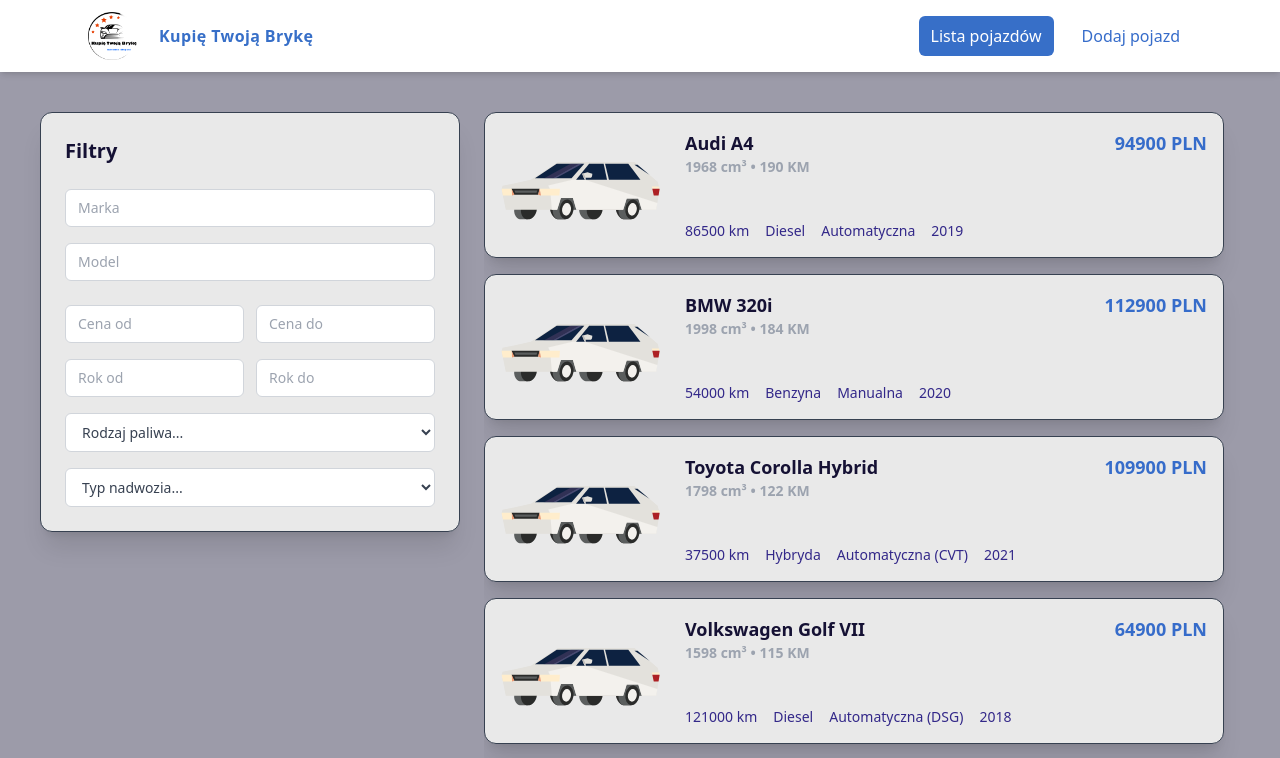
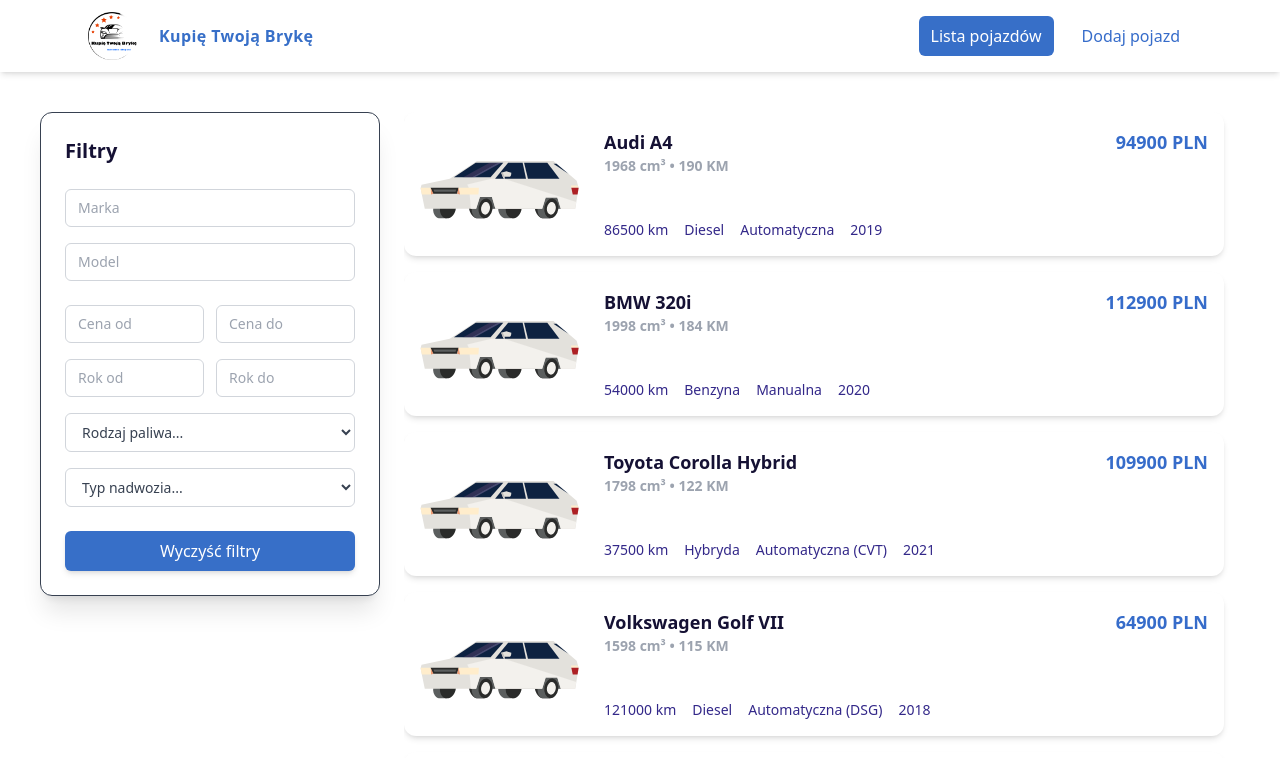
Before and after one commit to Gabecznik/KupieTwojaBryke, a React (Vite) app: page /list in a window 1280 px wide. Shown: the top 758 px of the page. Built offline with nearby package versions, Linux system fonts and the light colour scheme.

Commit message:
filters done

```diff
--- a/src/components/CarList/CarList.tsx
+++ b/src/components/CarList/CarList.tsx
@@ -49,9 +49,9 @@
       {/* 🔹 Mobilny przycisk pokazujący filtry */}
       <button
         onClick={() => setShowFilters(!showFilters)}
-        className="md:hidden self-end mb-3 bg-gray-800 text-white px-4 py-2 rounded-lg shadow hover:bg-gray-700 transition-all"
+        className="md:hidden self-end mb-3 bg-primary text-white px-4 py-2 rounded-lg shadow hover:bg-accent transition-all"
       >
-        {showFilters ? "Ukryj filtry ✖️" : "Pokaż filtry ⚙️"}
+        {showFilters ? "Ukryj filtry" : "Pokaż filtry"}
       </button>
 
       {/* 🔹 Panel boczny */}
@@ -60,15 +60,14 @@
           bg-surface border border-gray-700 rounded-xl p-6 shadow-xl
           transition-all duration-300
           md:sticky md:top-4 md:h-fit
-          w-full md:w-[380px] lg:w-[420px] 2xl:w-[460px]
+          w-full md:w-[300px] lg:w-[340px] 2xl:w-[380px]
           ${showFilters ? "block" : "hidden md:block"}
         `}
       >
         <h2 className="text-xl font-semibold text-textMain mb-6">Filtry</h2>
 
         <div className="flex flex-col gap-6">
-          {/* 🔹 Sekcja: Podstawowe dane */}
-          <div>
+          {/* Podstawowe dane */}
             <div className="grid grid-cols-1 gap-4">
               {/* Marka */}
               <input
@@ -92,10 +91,8 @@
                 className="border border-gray-300 rounded-md px-3 py-2 text-sm w-full focus:ring-2 focus:ring-blue-500 focus:outline-none"
               />
             </div>
-          </div>
 
-          {/* 🔹 Sekcja: Parametry */}
-          <div>
+          {/* Parametry */}
             <div className="grid grid-cols-1 gap-4">
               {/* Cena */}
               <div className="flex flex-col gap-3">
@@ -195,7 +192,22 @@
               </select>
             </div>
           </div>
-        </div>
+        {/* 🔹 Przycisk czyszczenia filtrów */}
+    <button
+      onClick={() => {
+        setBrandSearch("");
+        setModelSearch("");
+        setPriceFrom("");
+        setPriceTo("");
+        setYearFrom("");
+        setYearTo("");
+        setFuelType("");
+        setBodyType("");
+      }}
+      className="mt-6 w-full bg-primary text-white py-2 rounded-md hover:bg-accent transition-colors duration-200 shadow-md"
+        >
+        Wyczyść filtry
+    </button>
       </aside>
 
       {/* 🔹 Lista samochodów */}
@@ -205,8 +217,8 @@
             <Link
               to={`/list/${c.id}`}
               className="w-full flex flex-col sm:flex-row gap-6
-                 bg-surface p-4 rounded-xl border border-gray-700
-                 shadow-xl hover:shadow-2xl hover:-translate-y-1
+                 bg-surface p-4 rounded-xl
+                 shadow-md hover:shadow-lg hover:
                  transition-all duration-300"
             >
               <img
--- a/src/layout/Layout.tsx
+++ b/src/layout/Layout.tsx
@@ -38,7 +38,7 @@
                 `px-3 py-2 rounded-md transition-all duration-200 ${
                   isActive
                     ? "bg-primary text-white"
-                    : "text-textMuted hover:text-accent hover:bg-gray-800/60"
+                    : "text-textMuted hover: hover:bg-accent"
                 }`
               }
             >
@@ -51,7 +51,7 @@
                 `px-3 py-2 rounded-md transition-all duration-200 ${
                   isActive
                     ? "bg-primary text-white"
-                    : "text-textMuted hover:text-accent hover:bg-gray-800/60"
+                    : "text-textMuted hover: hover:bg-accent"
                 }`
               }
             >
--- a/tailwind.config.js
+++ b/tailwind.config.js
@@ -6,9 +6,9 @@
   theme: {
     colors: {
       ...colors,
-      background: "#9c9ba9ff",
+      background: "#ffffffff",
       navigation: "#ffffffff",
-      surface: "#e9e9e9ff",
+      surface: "#ffffffff",
       primary: "#376fc8ff",
       accent: "#facc15",
       orangeAccent: "#f5610bff",
```
